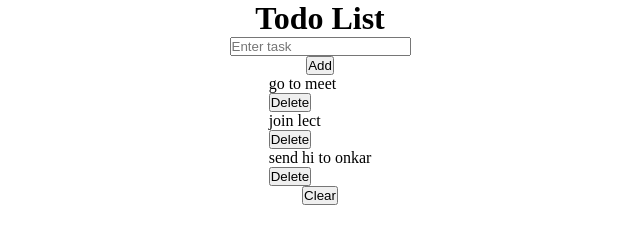
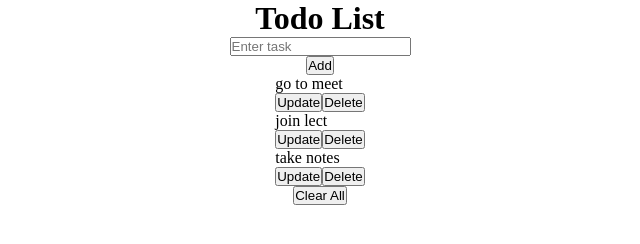
Before and after one commit to supsa-ak/Javacript-Projects, a plain HTML site: page Projects/4-9-2021/todolistjs/index.html in a window 1280 px wide. Shown: the whole page, without its empty margins (320-960 px from the left). Drawn offline with Linux system fonts and the light colour scheme.

Commit message:
Added delete and clear all functions to todolistjs app

```diff
--- a/Projects/4-9-2021/todolistjs/index.html
+++ b/Projects/4-9-2021/todolistjs/index.html
@@ -13,11 +13,10 @@
 <body>
     <div class="main">
         <h1>Todo List</h1>
-        <input type="text" id="task-input" placeholder="Enter task" >
+        <input type="text" id="task-input" placeholder="Enter task">
         <button onclick="add()">Add</button>
-        <!-- <button onclick="display()">Display</button> -->
-        <div class="list-task" id="display-div">  </div>
-        <button>Clear</button>
+        <div class="list-task" id="display-div"></div>
+        <button onclick="clr()">Clear All</button>
     </div>
 
 </body>
--- a/Projects/4-9-2021/todolistjs/index.js
+++ b/Projects/4-9-2021/todolistjs/index.js
@@ -1,31 +1,42 @@
 // console.log('hi');
 
-setInterval(display,500);
+setInterval(display, 500);
 
-var task = ['go to meet', 'join lect', 'send hi to onkar'];
+var task = ['go to meet', 'join lect', 'take notes'];
 
-function add(){
+function add() {
     let work = document.querySelector('#task-input').value;
     task.unshift(work);
+    document.querySelector('#task-input').value = '';
 }
 
-function display(){
+function display() {
     document.getElementById("display-div").innerHTML = "";
     for (let i = 0; i < task.length; i++) {
         var p = document.createElement("p");
+        p.id = "task-"+i;
         p.innerHTML = task[i]
         document.getElementById("display-div").appendChild(p);
 
+        var u = document.createElement('button');
+        u.innerHTML = "Update";
+        u.onclick = async function(){
+            var update = document.getElementById('task-'+i);
+            tag = document.createElement('input');
+            update.replaceWith(tag);
+            task[i] = tag.value;
+        };
+        document.getElementById("display-div").appendChild(u);
+
         var d = document.createElement("button");
-        d.id= i;
         d.innerHTML = "Delete";
-        d.onclick =  deleteFun(i);
+        d.onclick = function () {
+            task.splice(i, 1);
+        };
         document.getElementById("display-div").appendChild(d);
-
     }
 }
 
-function deleteFun(index){
-    console.log('hi man');
-
+function clr() {
+    task = [];
 }
```
